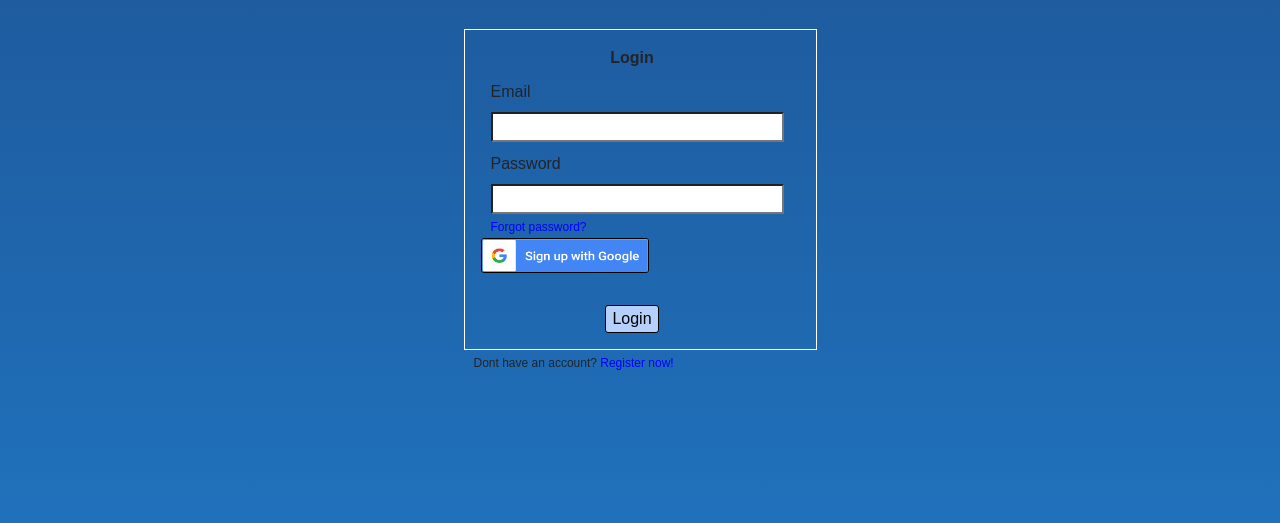
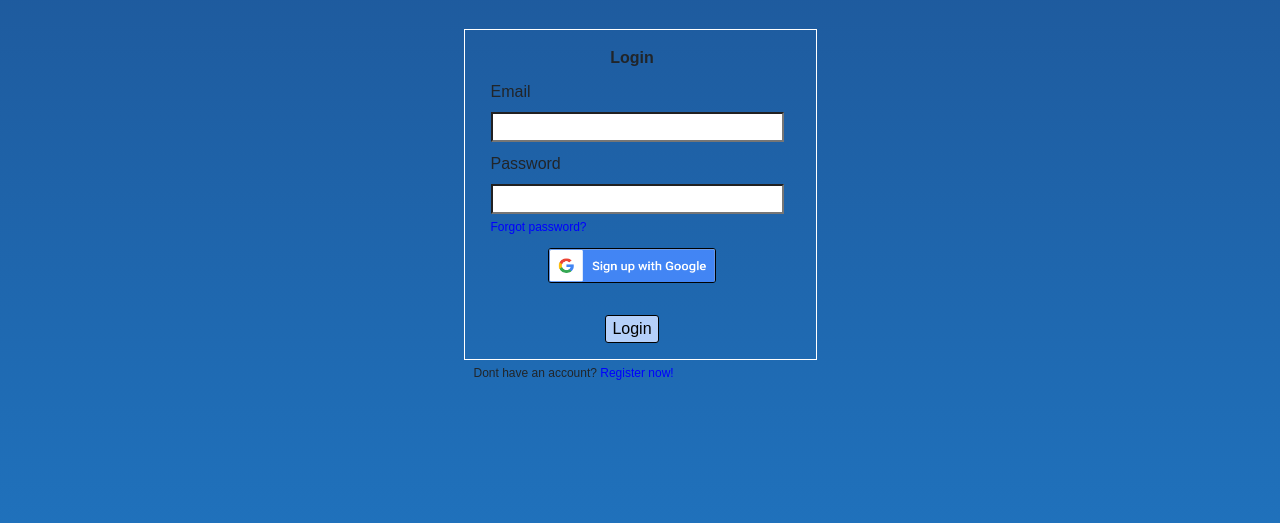
Before and after one commit to barakavraham/wargame, a Flask app: page /auth/login in a window 1280 px wide. Shown: the part 101-624 px from the top of the page. Run offline with Flask 2, Linux system fonts and the light colour scheme; some libraries are stand-ins or nearby versions.

Commit message:
google login button and import fix

```diff
--- a/app/static/css/login.css
+++ b/app/static/css/login.css
@@ -19,6 +19,12 @@
     align-items: center;
 }
 
+.google-button-div {
+    display: flex;
+    justify-content: space-around;
+    margin-top: 10px;
+}
+
 .google-login-button:hover {
     height: 40px;
     width: 11rem;
```
